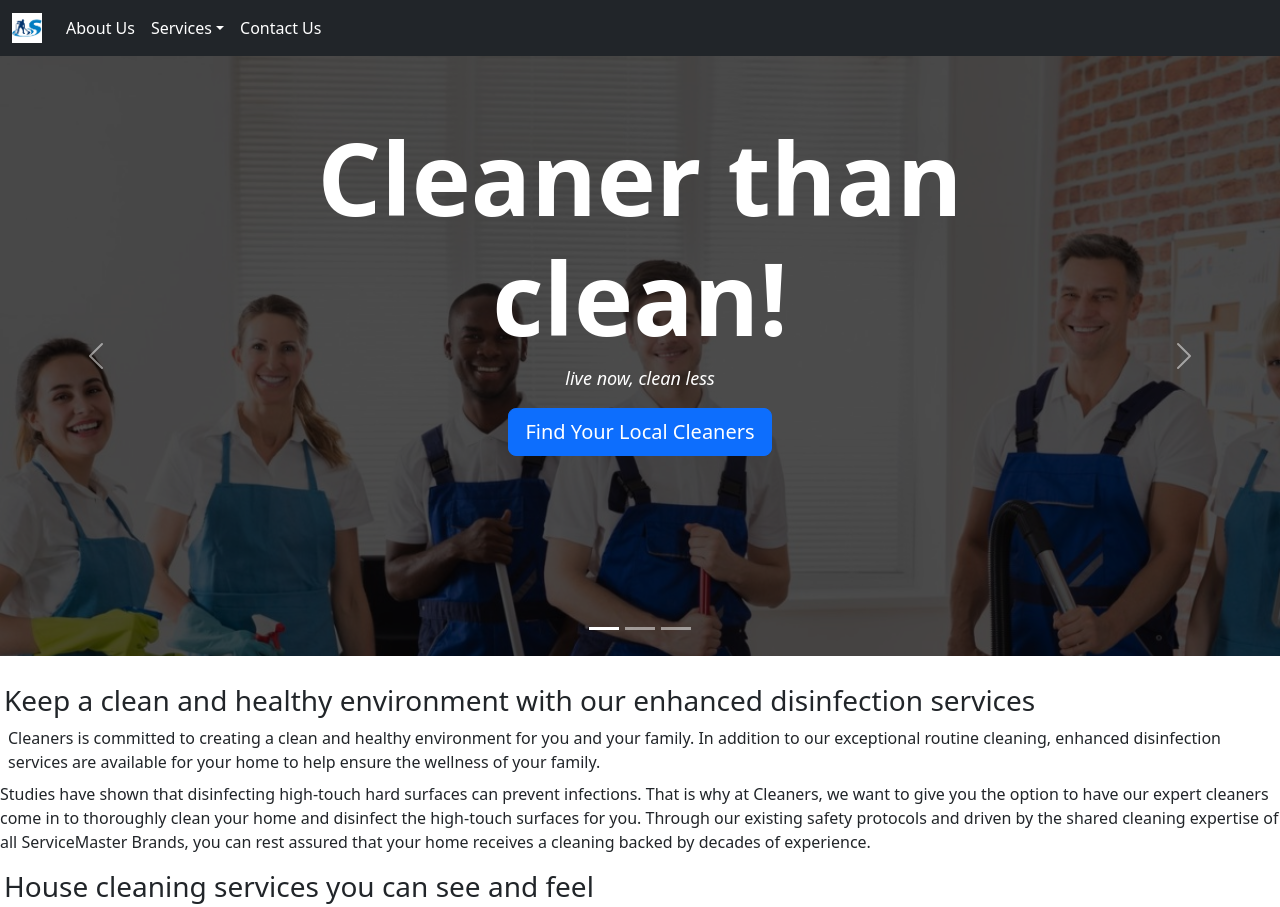
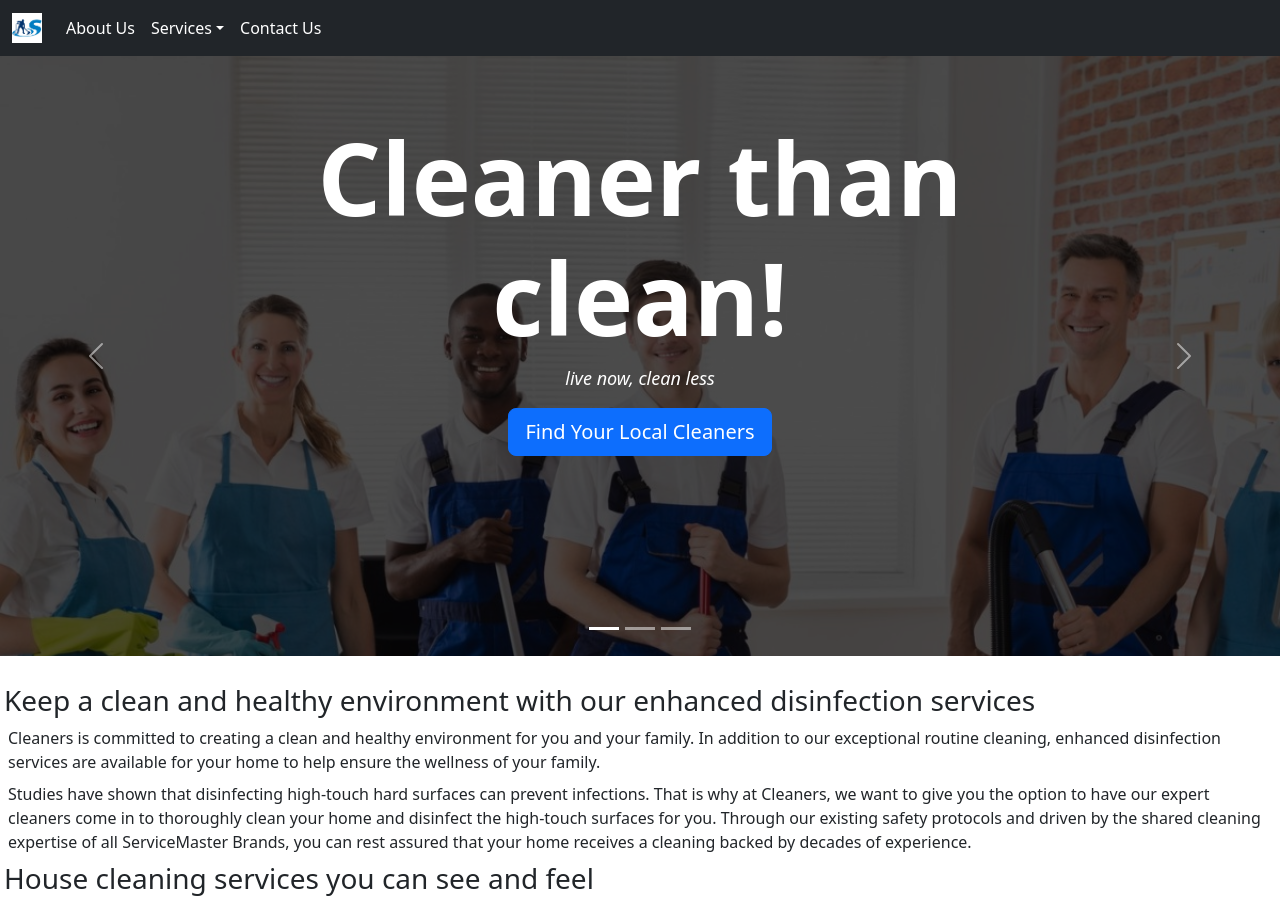
Before and after one commit to Ken1567/Cleaners, a React (Create React App) app: page / in a window 1280 px wide. Shown: the top 907 px of the page. Built offline with nearby package versions, Linux system fonts and the light colour scheme.

Commit message:
Edit paragraph margin

```diff
--- a/src/components/Home.jsx
+++ b/src/components/Home.jsx
@@ -12,7 +12,7 @@ const Home = () => {
         In addition to our exceptional routine cleaning, enhanced disinfection services are available for
         your home to help ensure the wellness of your family.
         </p>
-        <p>
+        <p className="m-2">
         Studies have shown that disinfecting high-touch hard surfaces can prevent infections.
         That is why at Cleaners, we want to give you the option to have our expert cleaners come in to
         thoroughly clean your home and disinfect the high-touch surfaces for you. Through our existing
```
